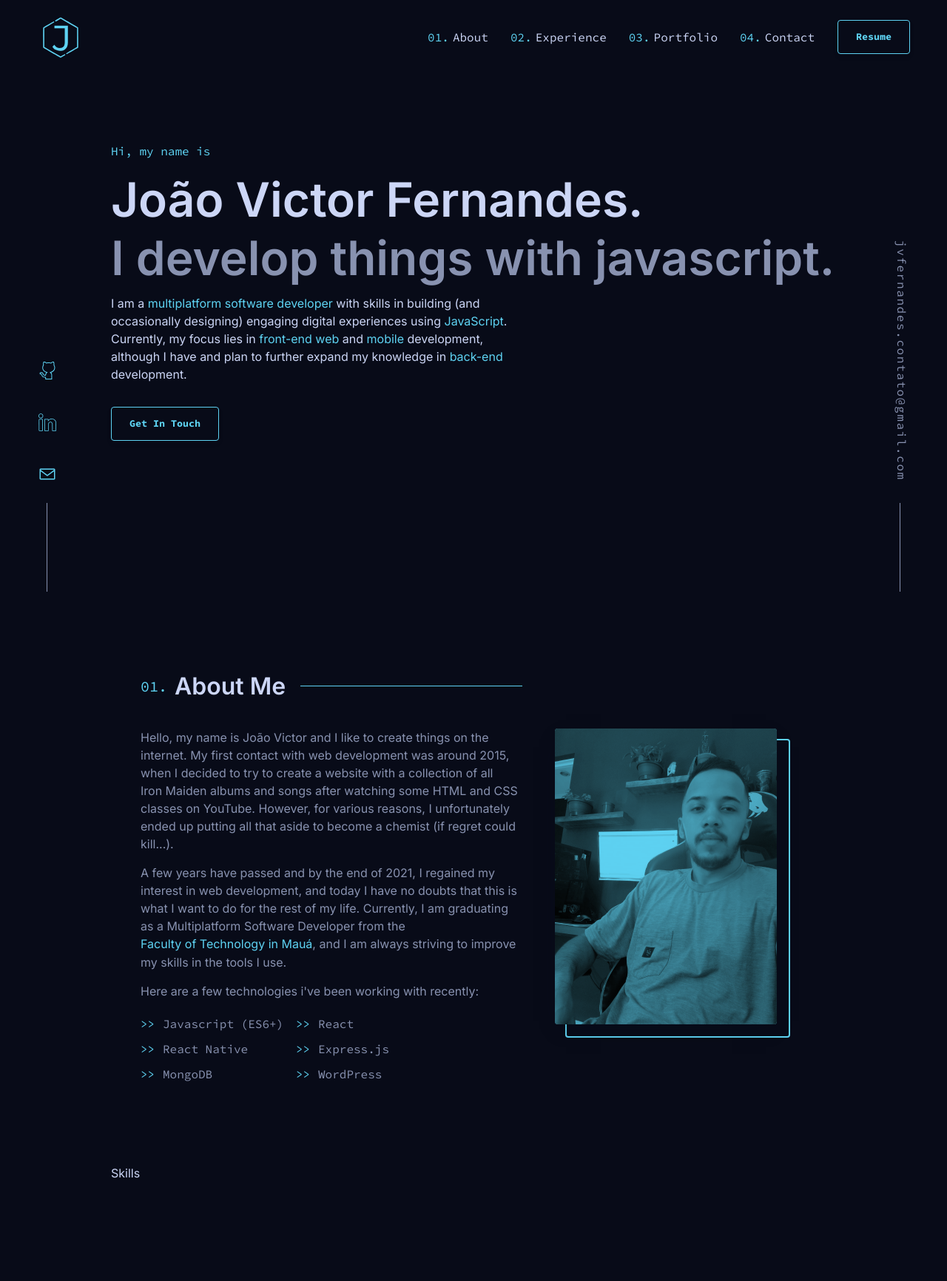
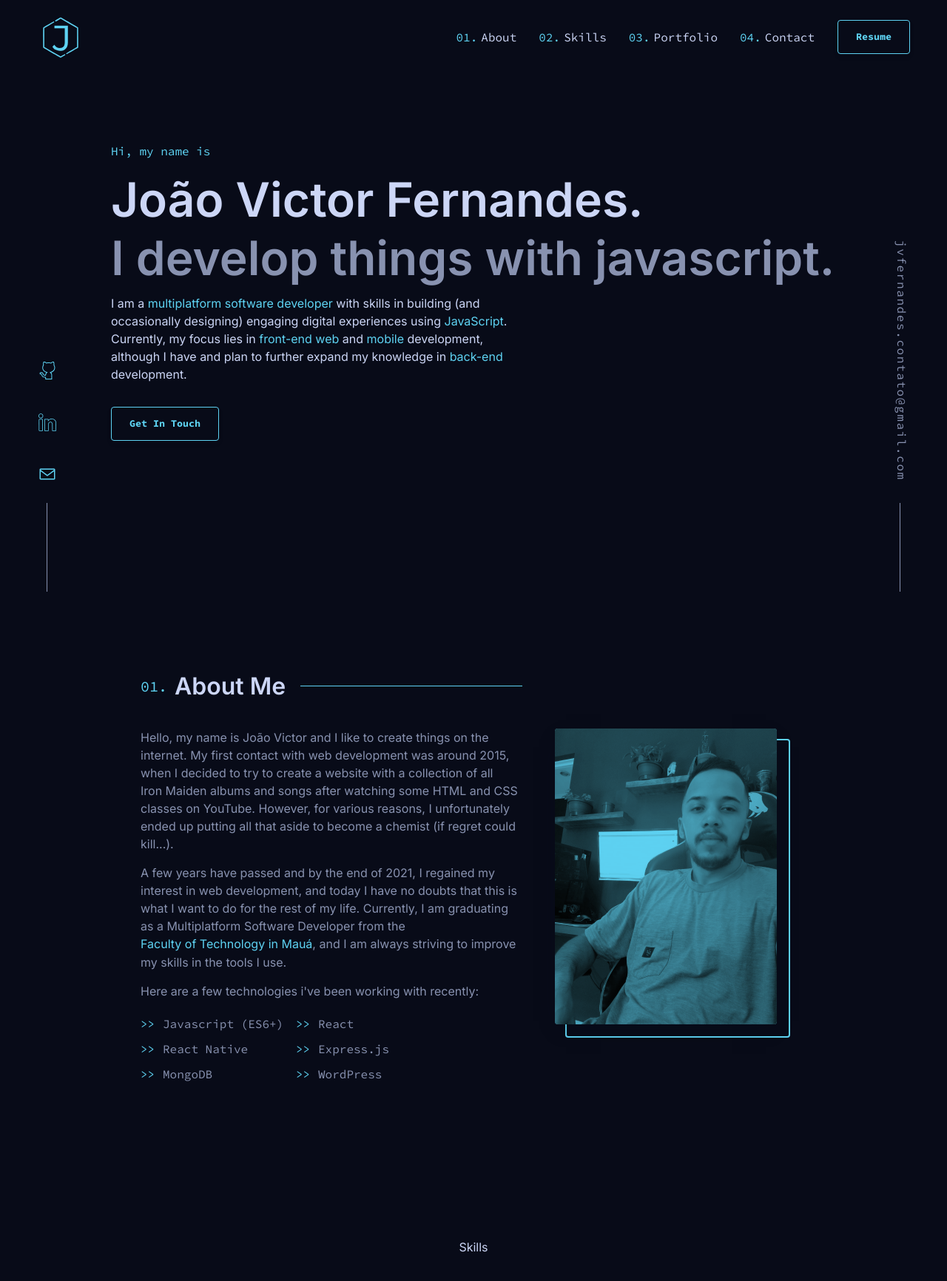
Before and after one commit to JvFern4ndes/MyPersonalWebsite, a React (Vite) app in the folder fe/: page / in a window 1280 px wide. Shown: the top 1732 px of the page at 74% size. Before the commit the page ends 1598 px from the top, so only its background shows below. Built offline with nearby package versions, Linux system fonts and the light colour scheme.

Commit message:
feat: create skills page container styles

```diff
--- a/fe/src/Pages/Skills/index.jsx
+++ b/fe/src/Pages/Skills/index.jsx
@@ -2,7 +2,7 @@ import { Container } from './styles';
 
 export default function Skills() {
   return (
-    <Container>
+    <Container id="skills">
       Skills
     </Container>
   );
--- a/fe/src/Pages/Skills/styles.jsx
+++ b/fe/src/Pages/Skills/styles.jsx
@@ -1,3 +1,10 @@
 import styled from 'styled-components';
 
-export const Container = styled.section``;
+export const Container = styled.section`
+  display: flex;
+  flex-direction: column;
+  -webkit-box-align: center;
+  align-items: center;
+  padding: 100px 0px;
+  max-width: 100%;
+`;
--- a/fe/src/components/Header/index.jsx
+++ b/fe/src/components/Header/index.jsx
@@ -29,8 +29,8 @@ export default function Header() {
               </a>
             </ListElement>
             <ListElement>
-              <a href="/#experience">
-                Experience
+              <a href="/#skills">
+                Skills
               </a>
             </ListElement>
             <ListElement>
```
